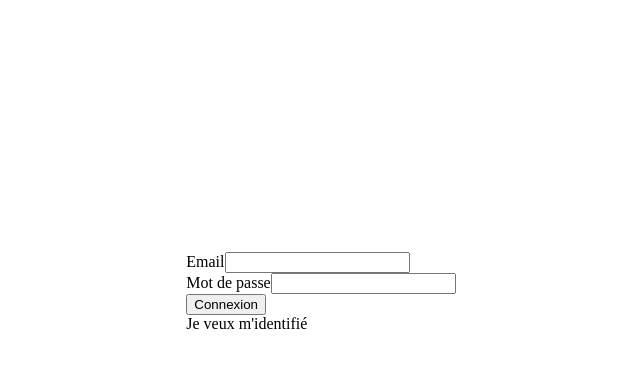
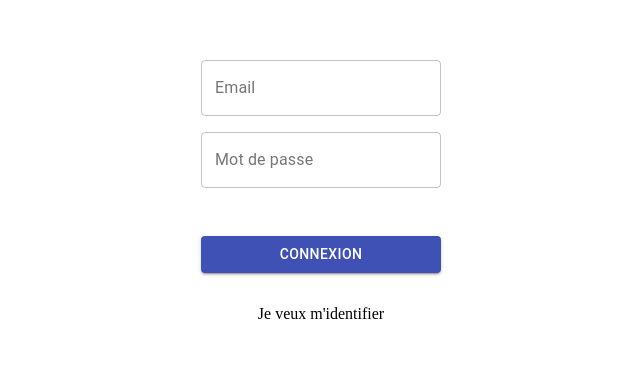
Before and after one commit to Erwann20/mongodb-node, a React (Create React App) app in the folder client/: page / in a window 1280 px wide. Shown: the part 108-476 px from the top of the page, without its empty margins (319-959 px from the left). Built offline with nearby package versions, Linux system fonts and the light colour scheme.

Commit message:
material ui integration

```diff
--- a/client/package.json
+++ b/client/package.json
@@ -3,6 +3,7 @@
   "version": "0.1.0",
   "private": true,
   "dependencies": {
+    "@material-ui/core": "^4.11.4",
     "@reduxjs/toolkit": "^1.5.1",
     "@testing-library/jest-dom": "^5.11.4",
     "@testing-library/react": "^11.1.0",
--- a/client/public/index.css
+++ b/client/public/index.css
@@ -8,5 +8,4 @@ body {
   flex-flow: column nowrap;
   justify-content: center;
   align-items: center;
-  height: 100vh;
 }
--- /dev/null
+++ b/client/src/components/App/App.css
@@ -0,0 +1,24 @@
+.formRegister .form-item {
+    margin-bottom: 1rem;
+}
+
+.formRegister .form-item  .MuiTextField-root {
+    width: 30vh !important;
+}
+
+.formRegister Button {
+    width: 100% !important;
+    margin-bottom: 2rem;
+    margin-top: 2rem;
+}
+
+.formRegister {
+    margin-top: 70%;
+}
+
+.toggleForm {
+    text-align: center;
+}
+.toggleForm a {
+    cursor: pointer;
+}
--- a/client/src/components/App/App.js
+++ b/client/src/components/App/App.js
@@ -1,6 +1,10 @@
 import {observer, inject} from 'mobx-react';
 import React, {useState} from 'react';
 import { useHistory } from 'react-router-dom';
+import Button from '@material-ui/core/Button';
+import { makeStyles } from '@material-ui/core/styles';
+import TextField from '@material-ui/core/TextField';
+import  './App.css'
 
 const AppContainer = ({userstore}) => {
     const [isLogin, setIsLogin] = useState(true);
@@ -10,13 +14,19 @@ const AppContainer = ({userstore}) => {
     const history = useHistory();
 
 
+
+
     const loginUser = () => {
          if (email && password) {
              const obj = {
                  "email": email,
                  "password": password
              }
-             userstore.loginUser(obj).then((e) => e && history.push('/list-profil'))
+             userstore.loginUser(obj).then((e) => {
+                 if (e) {
+                     window.location.href = "/list-profil"
+                 }
+             })
          }
     }
 
@@ -25,54 +35,59 @@ const AppContainer = ({userstore}) => {
            {
                !isLogin ?
                <div className="formRegister">
+
                    <div className="form-item">
-                       <label>Nom</label>
-                       <input onChange={(e) => user.name = e.target.value }/>
+                       <TextField  onChange={(e) => user.name = e.target.value  } id="outlined-basic" label="Nom" variant="outlined" />
                    </div>
                    <div className="form-item">
-                       <label>Email</label>
-                       <input onChange={(e) => user.email = e.target.value }/>
+                       <TextField  onChange={(e) => user.email = e.target.value  } id="outlined-basic" label="Email" variant="outlined" />
                    </div>
                    <div className="form-item">
-                       <label>Date de naissance</label>
-                       <input type="date" onChange={(e) => user.birthday = e.target.value }/>
+                       <TextField type="date" onChange={(e) => user.birthday = e.target.value  } id="outlined-basic"  variant="outlined" />
+
                    </div>
                    <div className="form-item">
-                       <label>Ville</label>
-                       <input  onChange={(e) => user.city = e.target.value }/>
+                       <TextField onChange={(e) => user.city = e.target.value  } id="outlined-basic" label="Ville" variant="outlined" />
+
                    </div>
                    <div className="form-item">
-                       <label>Sexe</label>
-                       <input onChange={(e) => user.sexe = e.target.value }/>
+                       <TextField onChange={(e) => user.sexe = e.target.value  } id="outlined-basic" label="Sexe" variant="outlined" />
                    </div>
                    <div className="form-item">
-                       <label>Mot de passe</label>
-                       <input type="password" onChange={(e) => user.password = e.target.value }/>
+                       <TextField type="password" onChange={(e) => user.password = e.target.value  } id="outlined-basic" label="Mot de passe " variant="outlined" />
                    </div>
                    <div className="form-item">
-                       <label>Confirmation mot de passe</label>
-                       <input type="password" onChange={(e) => user.confirmPassword = e.target.value }/>
+                       <TextField type="password" onChange={(e) => user.confirmPassword = e.target.value  } id="outlined-basic" label="Confirmation mot de passe" variant="outlined" />
                    </div>
-                   <button onClick={() => userstore.registerUser()}>S'enregistrer</button>
+
+                   <Button variant="contained" color="primary" onClick={() => userstore.registerUser()}>
+                       S'enregistrer
+                   </Button>
+
                </div>
                    :
                 <div className="formRegister">
                    <div className="form-item">
-                       <label>Email</label>
-                       <input onChange={(e) => setEmail(e.target.value) }/>
+                       <TextField  onChange={(e) => setEmail(e.target.value)  } id="outlined-basic" label="Email" variant="outlined" />
                    </div>
                    <div className="form-item">
-                       <label>Mot de passe</label>
-                       <input type="password" onChange={(e) => setPassword(e.target.value) }/>
+                       <TextField type="password"  onChange={(e) => setPassword(e.target.value)  } id="outlined-basic" label="Mot de passe" variant="outlined" />
                    </div>
-                    <button onClick={() => loginUser()}>Connexion</button>
+                   <Button variant="contained" color="primary" onClick={() => loginUser()}>
+                       Connexion
+                   </Button>
                </div>
            }
 
-           {
-               isLogin ? <a onClick={() => setIsLogin(!isLogin)}>Je veux m'identifié</a>
-                       : <a onClick={() => setIsLogin(!isLogin)}>Je veux me connecter</a>
-           }
+
+           <div className="toggleForm">
+               {
+                   isLogin ? <a onClick={() => setIsLogin(!isLogin)}>Je veux m'identifier</a>
+                           : <a onClick={() => setIsLogin(!isLogin)}>Je veux me connecter</a>
+               }
+           </div>
+
+
 
        </div>
     )
--- a/client/src/components/ListProfil/ListProfil.css
+++ b/client/src/components/ListProfil/ListProfil.css
@@ -1,30 +1,13 @@
 .listProfil {
     display: flex;
-    justify-content: center;
-}
-.profilCard {
-  background-color: #ffffff;
-  margin: 10px;
-  width: fit-content;
-  box-shadow: 0px 2px 2px rgba(0, 0, 0, 0.25);
-  border-radius: 40px;
-  padding: 25px;
+    flex-wrap: wrap;
+    justify-content: space-evenly;
+    width: 75%;
+    margin-top: 2rem;
 }
 
-.contenuProfil {
-  display: flex;
-  flex-flow: column nowrap;
-  align-items: center;
-  justify-content: center;
+.MuiCard-root {
+    overflow: hidden;
+    width: 45%;
+    margin-bottom: 2rem;
 }
-
-.profilButton {
-  text-align: center;
-  width: 80%;
-  height: 40px;
-  border-radius: 17px;
-  font-size: 17px;
-  border: none;
-  background: linear-gradient(147.09deg, #ffb775 10.95%, #ff7d75 88.02%);
-  margin: 10px 0px;
-}
--- /dev/null
+++ b/client/src/components/NavBar/NavBar.js
@@ -0,0 +1,44 @@
+import React from 'react'
+import AppBar from '@material-ui/core/AppBar';
+import Toolbar from '@material-ui/core/Toolbar';
+import Typography from '@material-ui/core/Typography';
+import Button from '@material-ui/core/Button';
+import IconButton from '@material-ui/core/IconButton';
+import { useHistory } from 'react-router-dom';
+import { makeStyles } from '@material-ui/core/styles';
+
+const useStyles = makeStyles((theme) => ({
+    root: {
+        flexGrow: 1,
+    },
+    menuButton: {
+        marginRight: theme.spacing(2),
+    },
+    title: {
+        flexGrow: 1,
+    },
+}));
+
+const NavBar = () => {
+    const classes = useStyles();
+
+    const history = useHistory()
+    return(
+          <>
+              {
+                  sessionStorage.getItem('jwtToken') &&
+                  <AppBar position="static">
+                      <Toolbar>
+                          <Typography variant="h6" className={classes.title}>
+                              <Button color="inherit" onClick={() => history.push('/list-profil')}>Accueil </Button>
+                          </Typography>
+                          <Button color="inherit" onClick={() => history.push('/profil')}>Profil</Button>
+                          <Button color="inherit" onClick={() => history.push('/logout')}>Logout</Button>
+                      </Toolbar>
+                  </AppBar>
+              }
+          </>
+    )
+}
+
+export default NavBar;
--- a/client/src/components/Profil/Profil.js
+++ b/client/src/components/Profil/Profil.js
@@ -10,18 +10,26 @@ const ProfilContainer = ({userstore}) => {
             setUser(e)
         })
     },[])
+
+    const age = (birthDate) => {
+        const diff = Date.now() - new Date(birthDate).getTime();
+        const age = new Date(diff);
+        return Math.abs(age.getUTCFullYear() - 1970);
+    }
     return(
             <>
                 {
                     user &&
                     <div className="pageProfil">
-                        <h2>Page Profil</h2>
                         <h3>Nom : {user.name}</h3>
-                        <h3>Mail : {user.email}</h3>
-                        <h3>
-                            Ville : {/*user.city*/}
-                        </h3>
-                        <h3>Passion : {/*user.passion*/}</h3>
+                        <label>Sexe : {user.sexe}</label>
+                        <label>
+                            {age(user.birthday)} ans
+                        </label>
+                        <label>Mail : {user.email}</label>
+                        <label>
+                            Ville : {user.city}
+                        </label>
                     </div>
                 }
             </>
--- a/client/src/index.js
+++ b/client/src/index.js
@@ -1,7 +1,6 @@
 import React from 'react';
 import ReactDOM from 'react-dom';
 import Router from './router/router';
-
 ReactDOM.render(
   <React.StrictMode>
       <Router/>
--- a/client/src/router/router.js
+++ b/client/src/router/router.js
@@ -1,4 +1,5 @@
 import React from "react"
+
 import { BrowserRouter, Switch, Route } from 'react-router-dom';
 import { Provider } from 'mobx-react';
 import {UserStore} from '../business/UserStore';
@@ -7,6 +8,7 @@ import Contact from '../components/Contact/Contact';
 import ListProfil from '../components/ListProfil/ListProfil';
 import Profil from '../components/Profil/Profil';
 import PrivateRoute from './PrivateRoute';
+import NavBar from '../components/NavBar/NavBar'
 
 const USER_STORE = new UserStore();
 
@@ -19,6 +21,7 @@ const Router = () => {
     return(
         <BrowserRouter>
             <Provider userstore={USER_STORE}>
+                <NavBar/>
                 <Switch>
                     <Route exact path="/">
                         <App/>
```
Also changed, not shown: client/src/components/ListProfil/ListProfil.js (+24 -7 lines), 1 other file (tests, documents, lock files or other folders).
